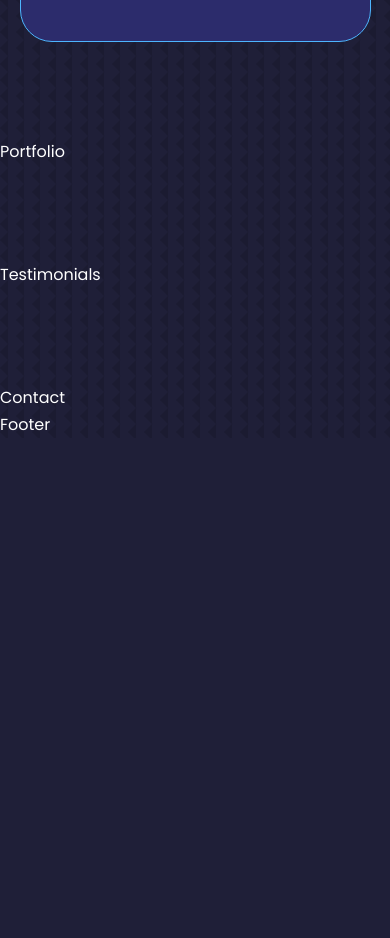
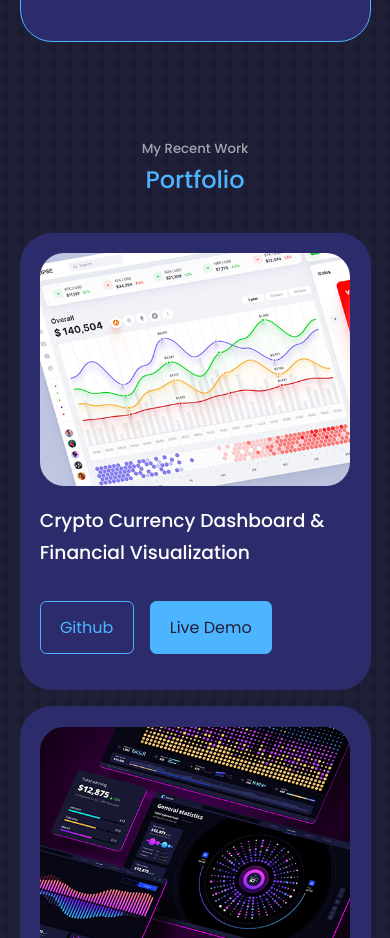
Before and after one commit to WalterNickSuelArroyo/Portfolio-Software-WalterNick, a React (Create React App) app: page / in a window 390 px wide. Shown: the part 4840-5778 px from the top of the page. Before the commit the page ends 5278 px from the top, so only its background shows below. Built offline with nearby package versions, Linux system fonts and the light colour scheme.

Commit message:
Portfolio Component JSX, CSS, Responsive Design and generating porfolio items from array using map method

```diff
--- a/src/components/portfolio/Portfolio.jsx
+++ b/src/components/portfolio/Portfolio.jsx
@@ -1,8 +1,79 @@
 import React from 'react'
 import './portfolio.css'
+import IMG1 from '../../assets/portfolio1.jpg'
+import IMG2 from '../../assets/portfolio2.jpg'
+import IMG3 from '../../assets/portfolio3.jpg'
+import IMG4 from '../../assets/portfolio4.jpg'
+import IMG5 from '../../assets/portfolio5.png'
+import IMG6 from '../../assets/portfolio6.jpg'
+const data = [
+  {
+    id: 1,
+    image: IMG1,
+    title: 'Crypto Currency Dashboard & Financial Visualization',
+    github: 'http://github.com',
+    demo: 'https://dribbble.com/shots/21808909-NowNow-logo-design'
+  },
+  {
+    id: 2,
+    image: IMG2,
+    title: 'Crypto Currency Dashboard & Financial Visualization',
+    github: 'http://github.com',
+    demo: 'http://dribbble.com/shots/16673715-Crypto-currency.dashboards-and-financial-data-visualization'
+  },
+  {
+    id: 3,
+    image: IMG3,
+    title: 'Crypto Currency Dashboard & Financial Visualization',
+    github: 'http://github.com',
+    demo: 'http://dribbble.com/shots/16673715-Crypto-currency.dashboards-and-financial-data-visualization'
+  },
+  {
+    id: 4,
+    image: IMG4,
+    title: 'Crypto Currency Dashboard & Financial Visualization',
+    github: 'http://github.com',
+    demo: 'http://dribbble.com/shots/16673715-Crypto-currency.dashboards-and-financial-data-visualization'
+  },
+  {
+    id: 5,
+    image: IMG5,
+    title: 'Crypto Currency Dashboard & Financial Visualization',
+    github: 'http://github.com',
+    demo: 'http://dribbble.com/shots/16673715-Crypto-currency.dashboards-and-financial-data-visualization'
+  },
+  {
+    id: 6,
+    image: IMG6,
+    title: 'Crypto Currency Dashboard & Financial Visualization',
+    github: 'http://github.com',
+    demo: 'http://dribbble.com/shots/16673715-Crypto-currency.dashboards-and-financial-data-visualization'
+  }
+]
 const Portfolio = () => {
   return (
-    <section id='portfolio'>Portfolio</section>
+    <section id='portfolio'>
+      <h5>My Recent Work</h5>
+      <h2>Portfolio</h2>
+      <div className='container portfolio__container'>
+        {
+          data.map(({ id, image, title, github, demo }) => {
+            return (
+              <article key={id} className='portfolio__item'>
+                <div className='portfolio__item-image'>
+                  <img src={image} alt={title} />
+                </div>
+                <h3>{title}</h3>
+                <div className='portfolio__item-cta'>
+                  <a href={github} className='btn' target='_blank'>Github</a>
+                  <a href={demo} className='btn btn-primary' target='_blank'>Live Demo</a>
+                </div>
+              </article>
+            )
+          })
+        }
+      </div>
+    </section>
   )
 }
 
--- a/src/components/portfolio/portfolio.css
+++ b/src/components/portfolio/portfolio.css
@@ -0,0 +1,42 @@
+.portfolio__container {
+    display: grid;
+    grid-template-columns: repeat(3, 1fr);
+    gap: 2.5rem;
+}
+.portfolio__item {
+    background: var(--color-bg-variant);
+    padding: 1.2rem;
+    border-radius: 2rem;
+    border: 1px solid transparent;
+    transition: var(--transition);
+}
+.portfolio__item:hover {
+    border-color: var(--color-primary-variant);
+    background: transparent;
+}
+.portfolio__item-image {
+    border-radius: 1.5rem;
+    overflow: hidden;
+}
+.portfolio__item h3 {
+    margin: 1.2rem 0 2rem;
+}
+.portfolio__item-cta {
+    display: flex;
+    gap: 1rem;
+    margin-bottom: 1rem;
+}
+/* =============== MEDIA QUERIES (MEDIUM DEVICES) ==============*/
+@media screen and (max-width: 1024px) {
+    .portfolio__container {
+        grid-template-columns: 1fr 1fr;
+        gap: 1.2rem;
+    }
+}
+/* =============== MEDIA QUERIES (SMALL DEVICES) ==============*/
+@media screen and (max-width: 600px) {
+    .portfolio__container {
+        grid-template-columns: 1fr;
+        gap: 1rem;
+    }
+}
```
Also changed, not shown: 18 other files (tests, documents, lock files or other folders).
